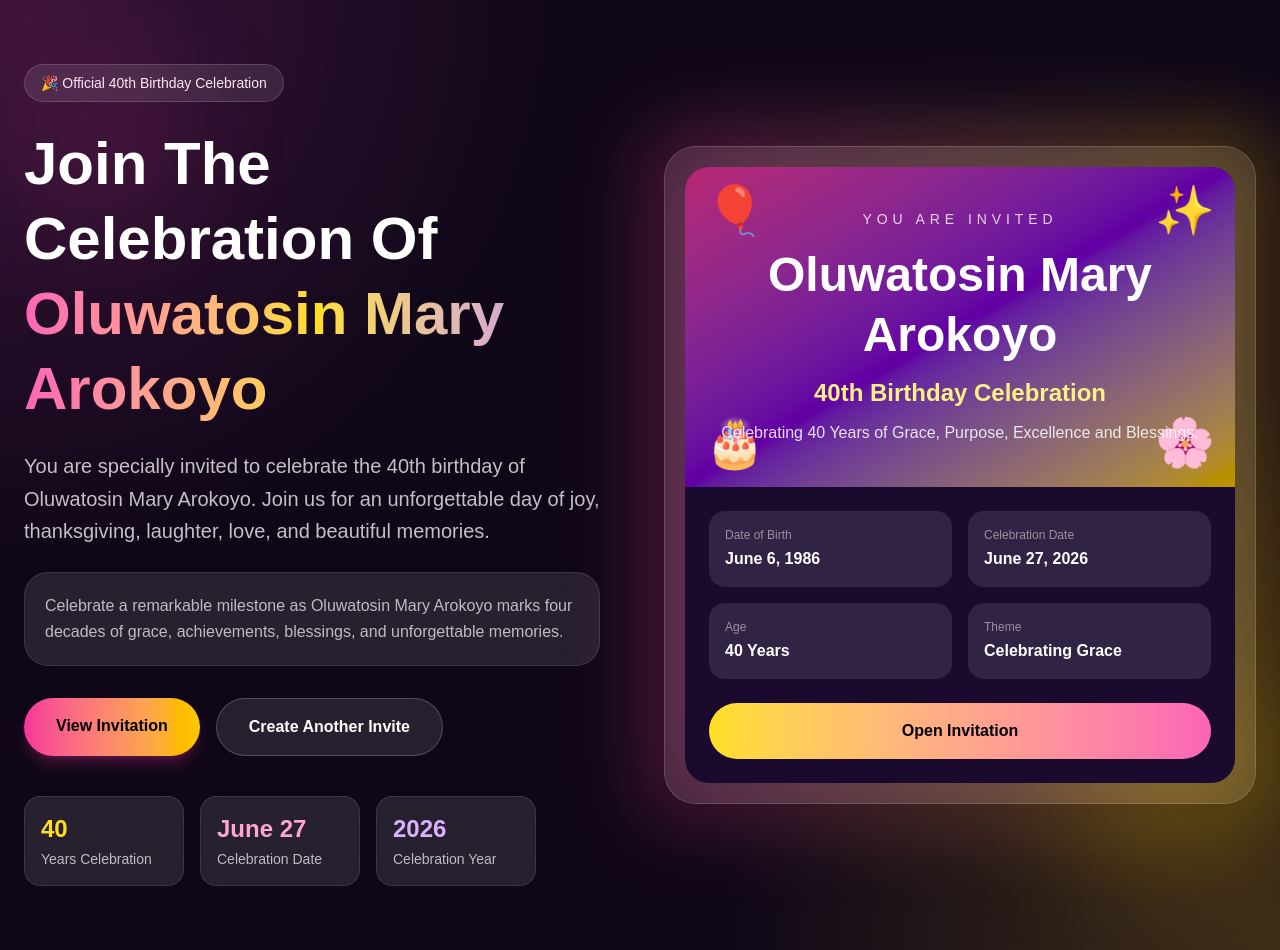
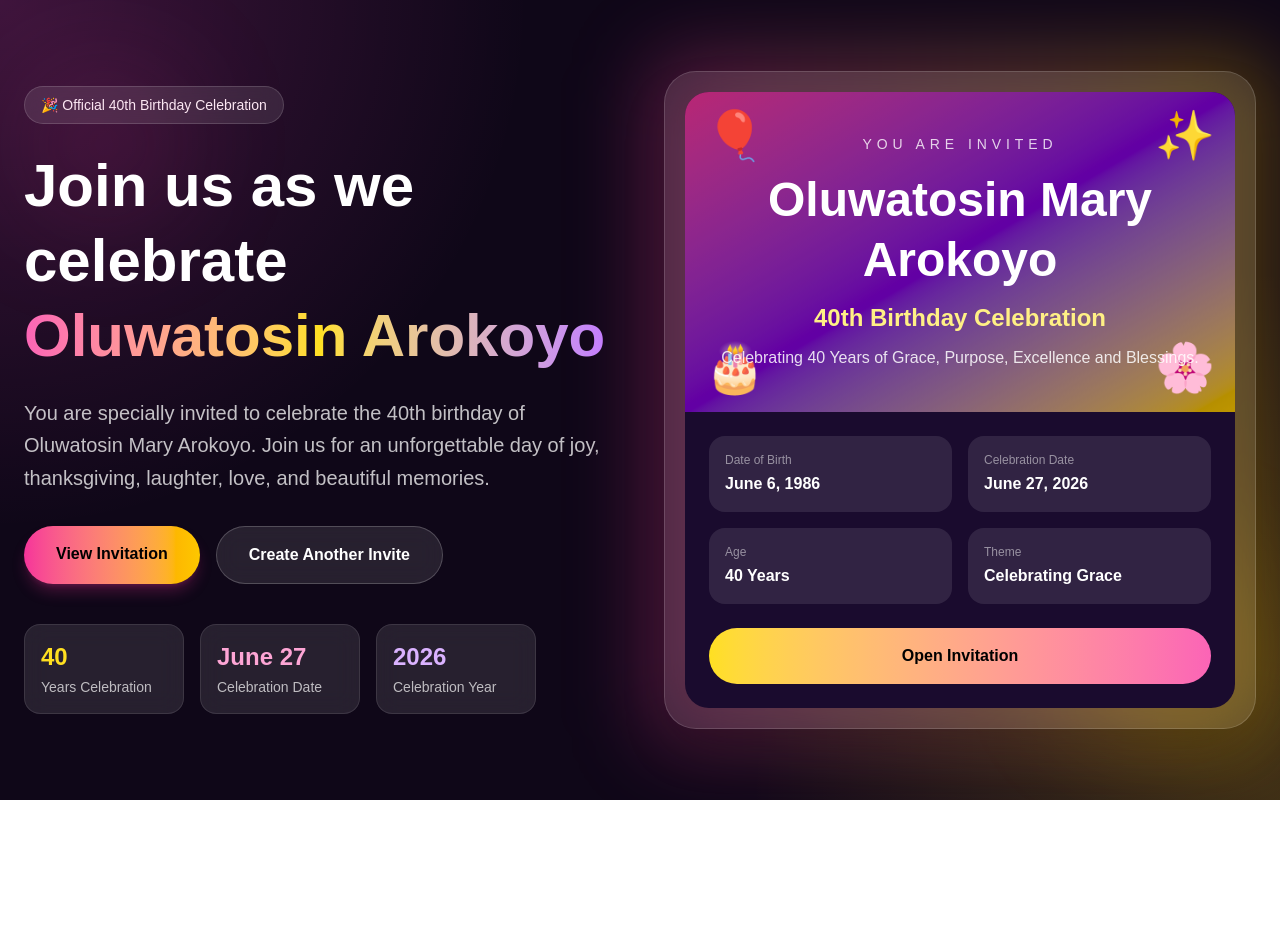
Before and after one commit to dimmyjay/digital-birthday-invitation, a Next.js app: page / in a window 1280 px wide. After the commit the page ends 800 px from the top, so only its background shows below. Built offline with nearby package versions, Linux system fonts and the light colour scheme.

Commit message:
Update birthday celebration text and details

```diff
--- a/app/page.tsx
+++ b/app/page.tsx
@@ -15,9 +15,9 @@ export default function HomePage() {
             </div>
 
             <h1 className="text-4xl font-black leading-tight md:text-6xl">
-              Join The Celebration Of
+              Join us as we celebrate
               <span className="block bg-gradient-to-r from-pink-400 via-yellow-300 to-purple-400 bg-clip-text text-transparent">
-                Oluwatosin Mary Arokoyo
+                Oluwatosin Arokoyo
               </span>
             </h1>
 
@@ -27,13 +27,13 @@ export default function HomePage() {
               thanksgiving, laughter, love, and beautiful memories.
             </p>
 
-            <div className="mt-6 max-w-xl rounded-3xl border border-white/10 bg-white/10 p-5 backdrop-blur-md">
+            {/* <div className="mt-6 max-w-xl rounded-3xl border border-white/10 bg-white/10 p-5 backdrop-blur-md">
               <p className="leading-relaxed text-white/70">
                 Celebrate a remarkable milestone as Oluwatosin Mary Arokoyo
                 marks four decades of grace, achievements, blessings, and
                 unforgettable memories.
               </p>
-            </div>
+            </div> */}
 
             <div className="mt-8 flex flex-col gap-4 sm:flex-row">
               <Link
```
